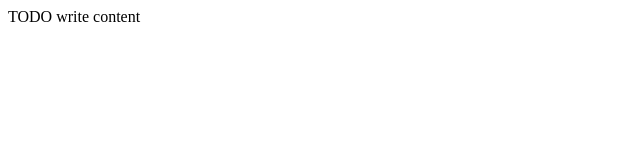
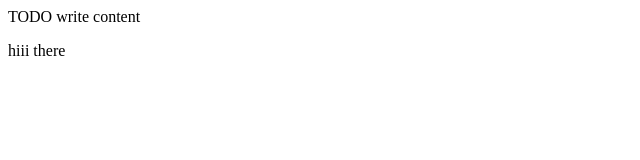
Before and after one commit to rajeshoec/upgraded-train, a plain HTML site: page public_html/index.html in a window 1280 px wide. Shown: the full height of the page, 0-640 px from the left. Drawn offline with Linux system fonts and the light colour scheme.

Commit message:
first commit

```diff
--- a/public_html/index.html
+++ b/public_html/index.html
@@ -12,5 +12,6 @@ and open the template in the editor.
     </head>
     <body>
         <div>TODO write content</div>
+        <p>hiii there</p>
     </body>
 </html>
```
